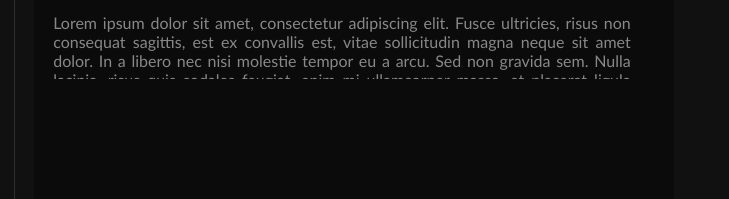
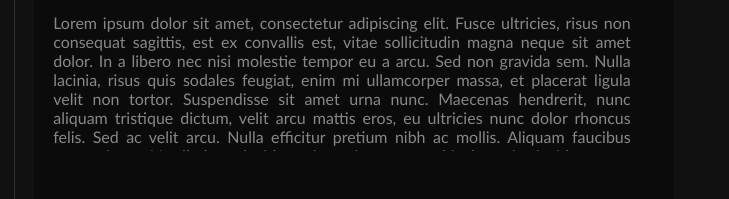
Before and after one commit to saffeine/kuunai, a plain HTML site: page relationships.html in a window 1280 px wide. Shown: the part 601-800 px from the top of the page, 126-855 px from the left. Drawn offline with nearby package versions, Linux system fonts and the light colour scheme.

Commit message:
Update relationships.css

```diff
--- a/stylesheets/relationships.css
+++ b/stylesheets/relationships.css
@@ -148,7 +148,7 @@ body {
     position: absolute;
     margin: 200px 3%;
     width: 94%;
-    height: calc( ( 100vh - 320px ) );
+    height: calc( ( 94vh - 200px ) );
 
     text-align: justify;
 
```
